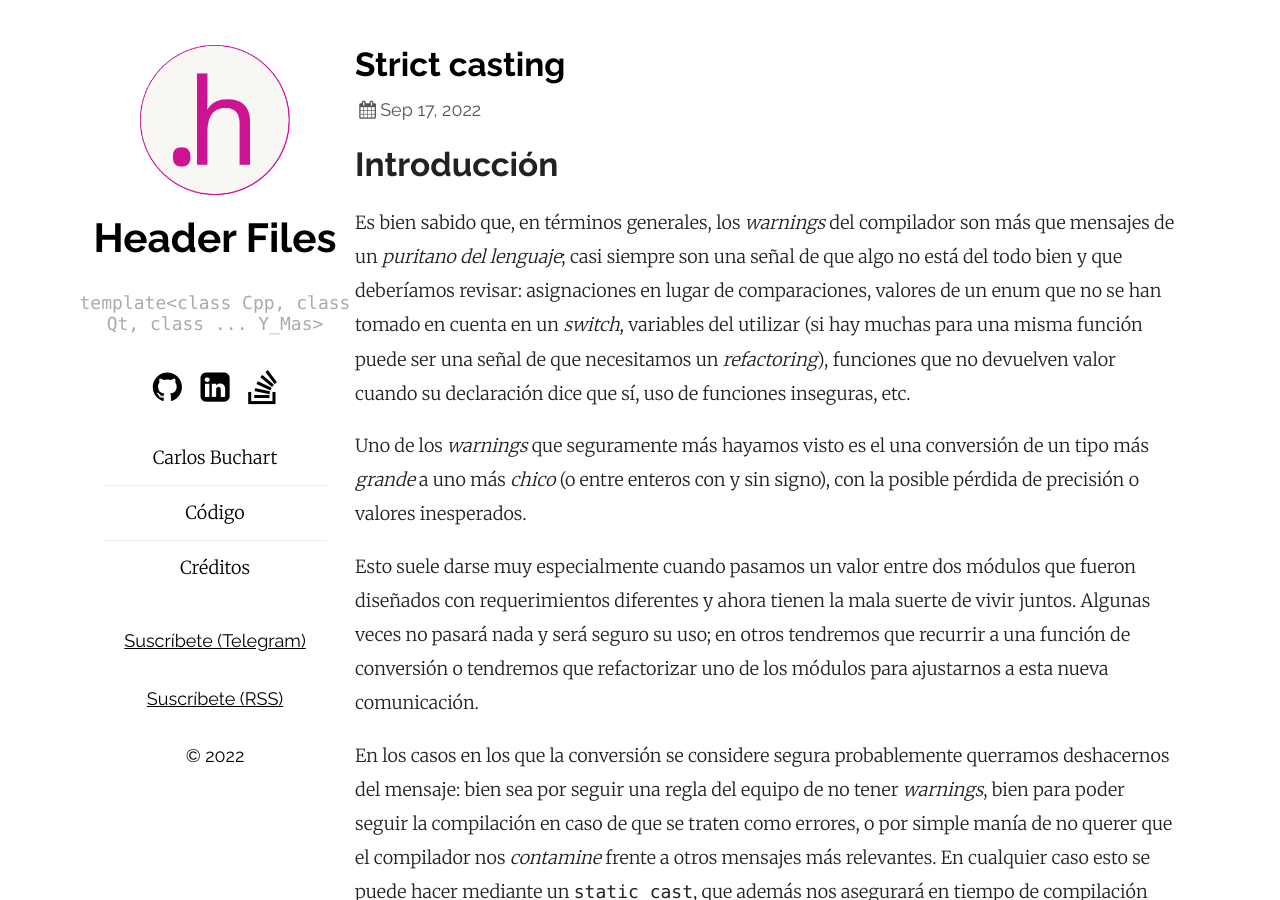
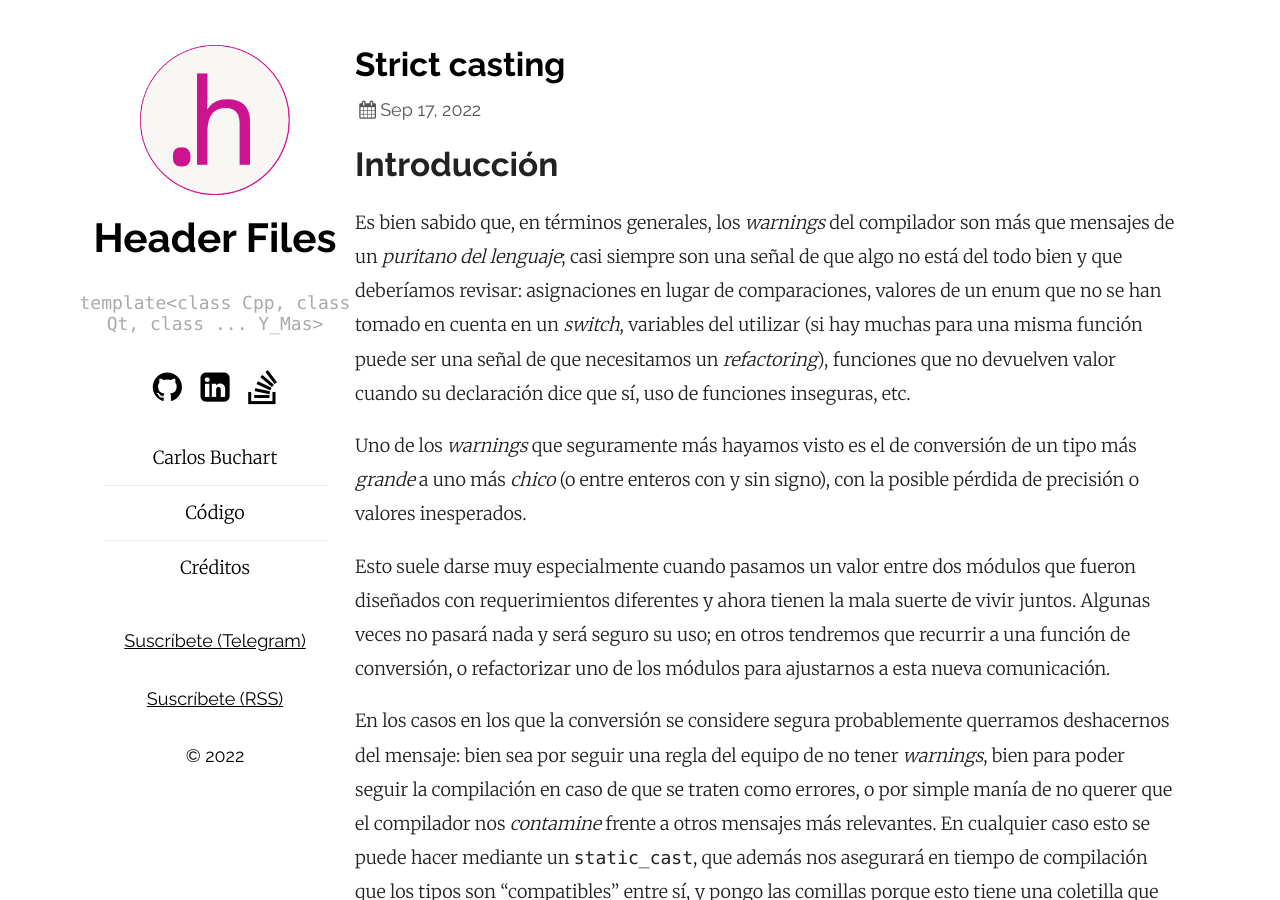
Before and after one commit to BlogHeaderFiles/BlogHeaderFiles.github.io, a Jekyll site: the page built from _posts/2022-09-18-strict-cast.md, in a window 1280 px wide and 900 px high. Built offline with Jekyll 4.4.1, drawn with Linux system fonts in a browser that asks for light colours; comment, search, counter and statistics services are not loaded.

Commit message:
Minor fixes

```diff
--- a/_posts/2022-09-18-strict-cast.md
+++ b/_posts/2022-09-18-strict-cast.md
@@ -11,9 +11,9 @@ excerpt: Alternativas expresivas al _type casting_ y con detección de cambios d
 
 Es bien sabido que, en términos generales, los _warnings_ del compilador son más que mensajes de un _puritano del lenguaje_; casi siempre son una señal de que algo no está del todo bien y que deberíamos revisar: asignaciones en lugar de comparaciones, valores de un enum que no se han tomado en cuenta en un _switch_, variables del utilizar (si hay muchas para una misma función puede ser una señal de que necesitamos un _refactoring_), funciones que no devuelven valor cuando su declaración dice que sí, uso de funciones inseguras, etc.
 
-Uno de los _warnings_ que seguramente más hayamos visto es el una conversión de un tipo más _grande_ a uno más _chico_ (o entre enteros con y sin signo), con la posible pérdida de precisión o valores inesperados.
+Uno de los _warnings_ que seguramente más hayamos visto es el de conversión de un tipo más _grande_ a uno más _chico_ (o entre enteros con y sin signo), con la posible pérdida de precisión o valores inesperados.
 
-Esto suele darse muy especialmente cuando pasamos un valor entre dos módulos que fueron diseñados con requerimientos diferentes y ahora tienen la mala suerte de vivir juntos. Algunas veces no pasará nada y será seguro su uso; en otros tendremos que recurrir a una función de conversión o tendremos que refactorizar uno de los módulos para ajustarnos a esta nueva comunicación.
+Esto suele darse muy especialmente cuando pasamos un valor entre dos módulos que fueron diseñados con requerimientos diferentes y ahora tienen la mala suerte de vivir juntos. Algunas veces no pasará nada y será seguro su uso; en otros tendremos que recurrir a una función de conversión, o refactorizar uno de los módulos para ajustarnos a esta nueva comunicación.
 
 En los casos en los que la conversión se considere segura probablemente querramos deshacernos del mensaje: bien sea por seguir una regla del equipo de no tener _warnings_, bien para poder seguir la compilación en caso de que se traten como errores, o por simple manía de no querer que el compilador nos _contamine_ frente a otros mensajes más relevantes. En cualquier caso esto se puede hacer mediante un `static_cast`, que además nos asegurará en tiempo de compilación que los tipos son "compatibles" entre sí, y pongo las comillas porque esto tiene una coletilla que veremos más adelante.
 
```
